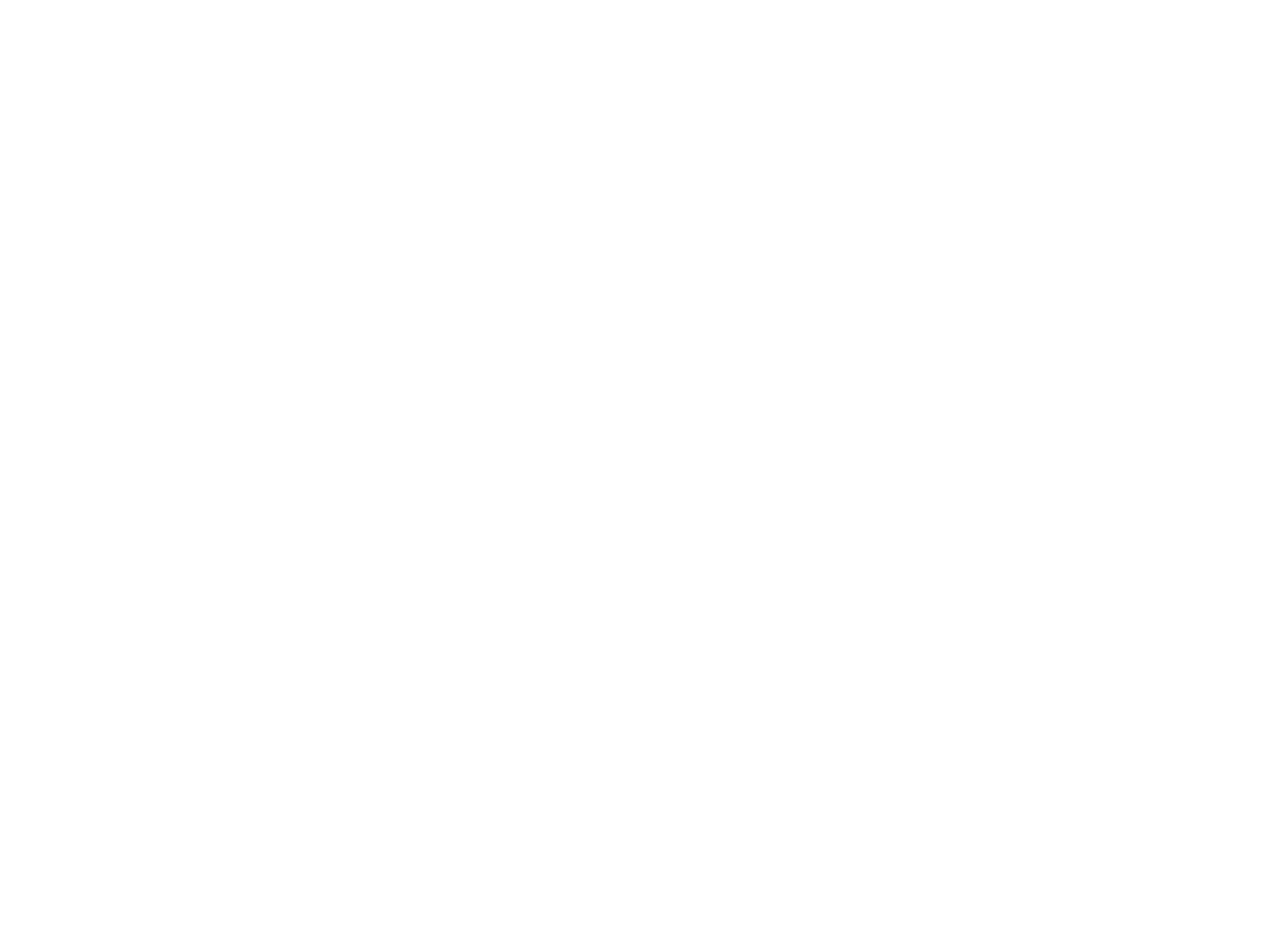
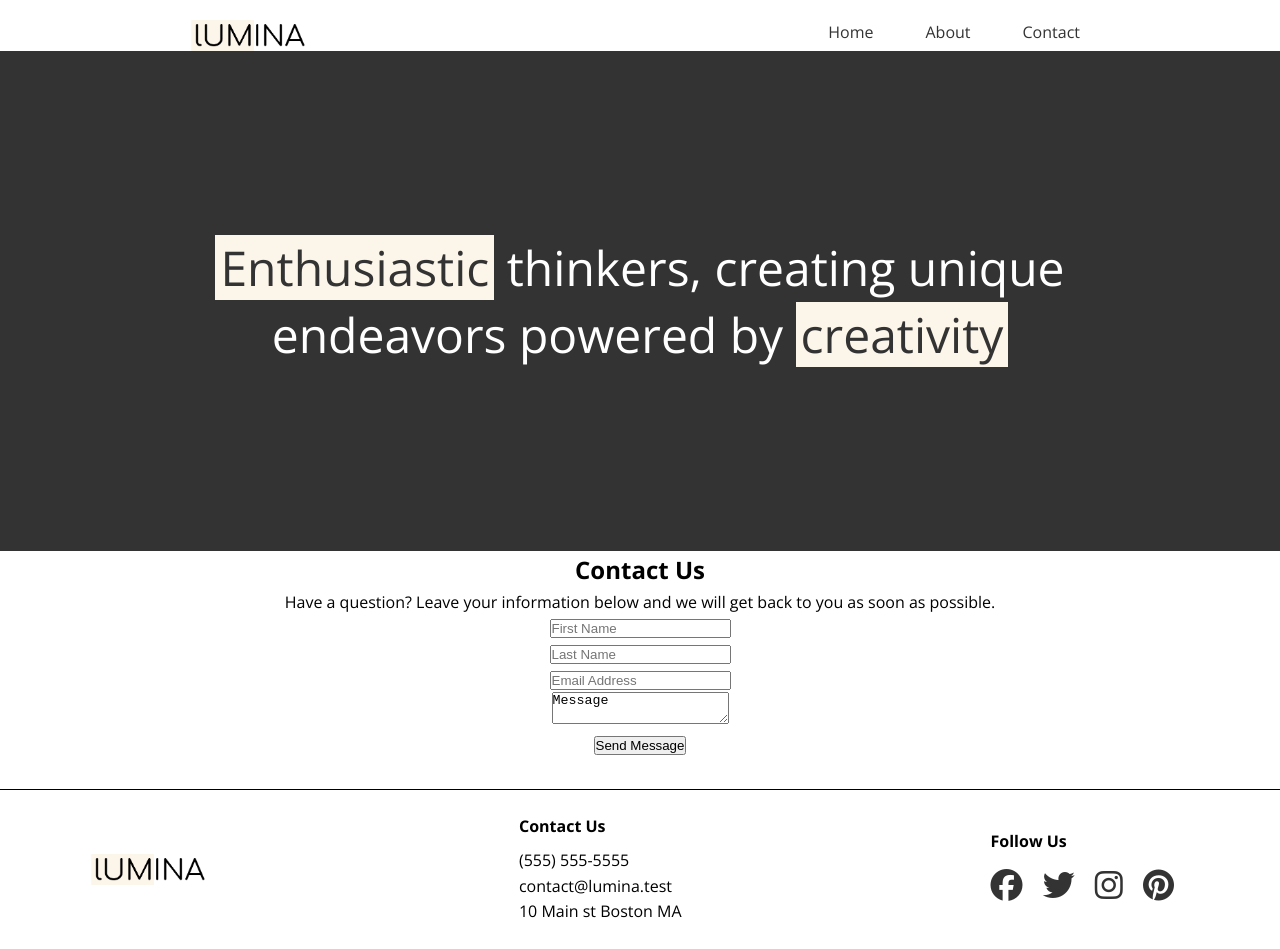
Before and after one commit to 0lufemi/lumina_project, a plain HTML site: page contact.html in a window 1280 px wide. Before the commit the page ends 800 px from the top, so only its background shows below. Drawn offline with nearby package versions, Linux system fonts and the light colour scheme.

Commit message:
contact page initialization

```diff
--- a/contact.html
+++ b/contact.html
@@ -0,0 +1,83 @@
+<!DOCTYPE html>
+<html lang="en">
+<head>
+    <meta charset="UTF-8">
+    <meta name="viewport" content="width=device-width, initial-scale=1.0">
+    <title>Lumina | Contact Us</title>
+    <link rel="icon" href="./images/favicon.ico">
+    <link rel="stylesheet" href="./css/styles.css">
+    <link rel="preconnect" href="https://fonts.googleapis.com">
+    <link rel="preconnect" href="https://fonts.gstatic.com" crossorigin>
+    <link href="https://fonts.googleapis.com/css2?family=Open+Sans:ital,wght@0,300..800;1,300..800&display=swap" rel="stylesheet">
+    <link rel="stylesheet" href="https://cdnjs.cloudflare.com/ajax/libs/font-awesome/6.5.2/css/all.min.css" integrity="sha512-SnH5WK+bZxgPHs44uWIX+LLJAJ9/2PkPKZ5QiAj6Ta86w+fsb2TkcmfRyVX3pBnMFcV7oQPJkl9QevSCWr3W6A==" crossorigin="anonymous" referrerpolicy="no-referrer" />
+</head>
+<body>
+    <!-- Header -->
+    <header class="header">
+        <div class="container container-sm header-flex">
+            <img src="./images/logo.png" alt="Lumina logo" class="logo">
+            <nav>
+                <ul class="menu">
+                    <li><a href="index.html">Home</a></li>
+                    <li><a href="about.html">About</a></li>
+                    <li><a href="contact.html">Contact</a></li>
+                </ul>
+            </nav>
+        </div>
+    </header>
+
+    <!-- Main -->
+    <main>
+        <!-- Hero section -->
+        <section class="hero bg-secondary text-secondary">
+            <div class="container container-sm footer-flex">
+                <h1><span class="bg-primary">Enthusiastic</span> thinkers, creating unique endeavors powered by <span class="bg-primary">creativity</span></h1>
+            </div>
+        </section>
+
+        <!-- Form -->
+        <section class="form container">
+            <h2>Contact Us</h2>
+            <p>Have a question? Leave your information below and we will get back to you as soon as possible. </p>
+            <div class="form-group">
+                <label for="first_name"></label>
+                <input type="text" id="first_name" name="first_name" placeholder="First Name" required>
+            </div>
+            <div class="form-group">
+                <label for="last_name"></label>
+                <input type="text" id="last_name" name="last_name" placeholder="Last Name" required>
+            </div>
+            <div class="form-group">
+                <label for="email"></label>
+                <input type="email" id="email" name="email" placeholder="Email Address" required>
+            </div>
+            <div class="form-group">
+                <label for="message"></label>
+                <textarea name="message" id="message">Message</textarea>
+            </div>
+            <button class="btn">Send Message</button>
+        </section>
+
+    </main>
+
+    <!-- Footer -->
+    <footer class="footer">
+        <div class="container footer-flex">
+            <img src="./images/logo.png" alt="Lumina logo" class="logo">
+            <div class="contact">
+                <h2>Contact Us</h2>
+                <p>(555) 555-5555</p>
+                <p>contact@lumina.test</p>
+                <p>10 Main st Boston MA</p>
+            </div>
+            <div class="socials">
+                <h2>Follow Us</h2>
+                <a href=""><i class="fa-brands fa-facebook"></i></a>
+                <a href=""><i class="fa-brands fa-twitter"></i></a>
+                <a href=""><i class="fa-brands fa-instagram"></i></a>
+                <a href=""><i class="fa-brands fa-pinterest"></i></a>
+            </div>
+        </div>
+    </footer>
+</body>
+</html>
--- a/css/styles.css
+++ b/css/styles.css
@@ -91,6 +91,8 @@ li {
 
         .bg-primary {
             background: var(--primary-color);
+            color: #333;
+            padding: 0 5px ;
         }
     }
 }
@@ -160,6 +162,20 @@ li {
     }
 }
 
+/* CONTACT */
+.bg-secondary {
+    background: var(--dark-color);
+}
+
+.text-secondary {
+    color: white;
+}
+
+/* Form */
+.form {
+    text-align: center;
+}
+
 
 /* FOOTER */
 .footer {
```
